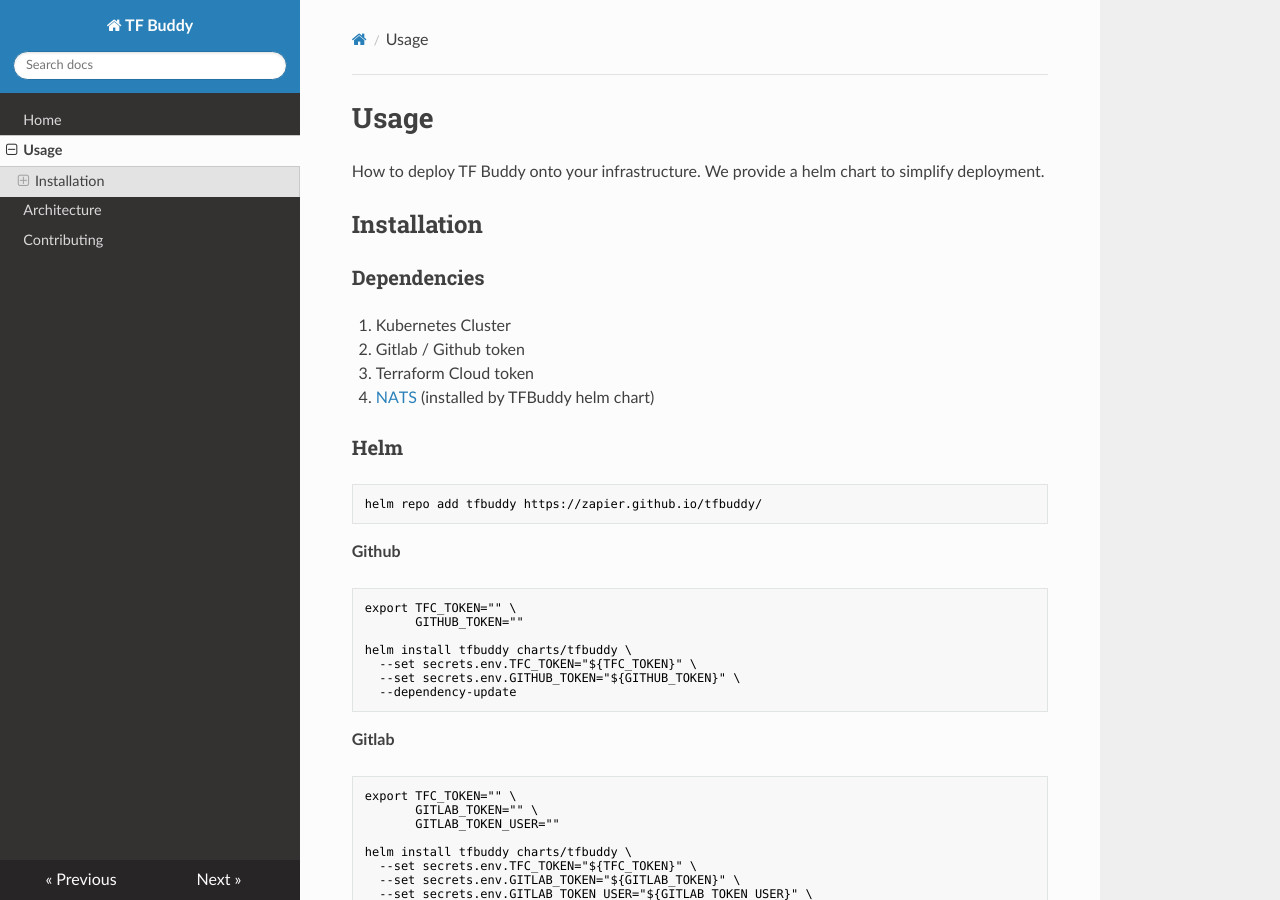
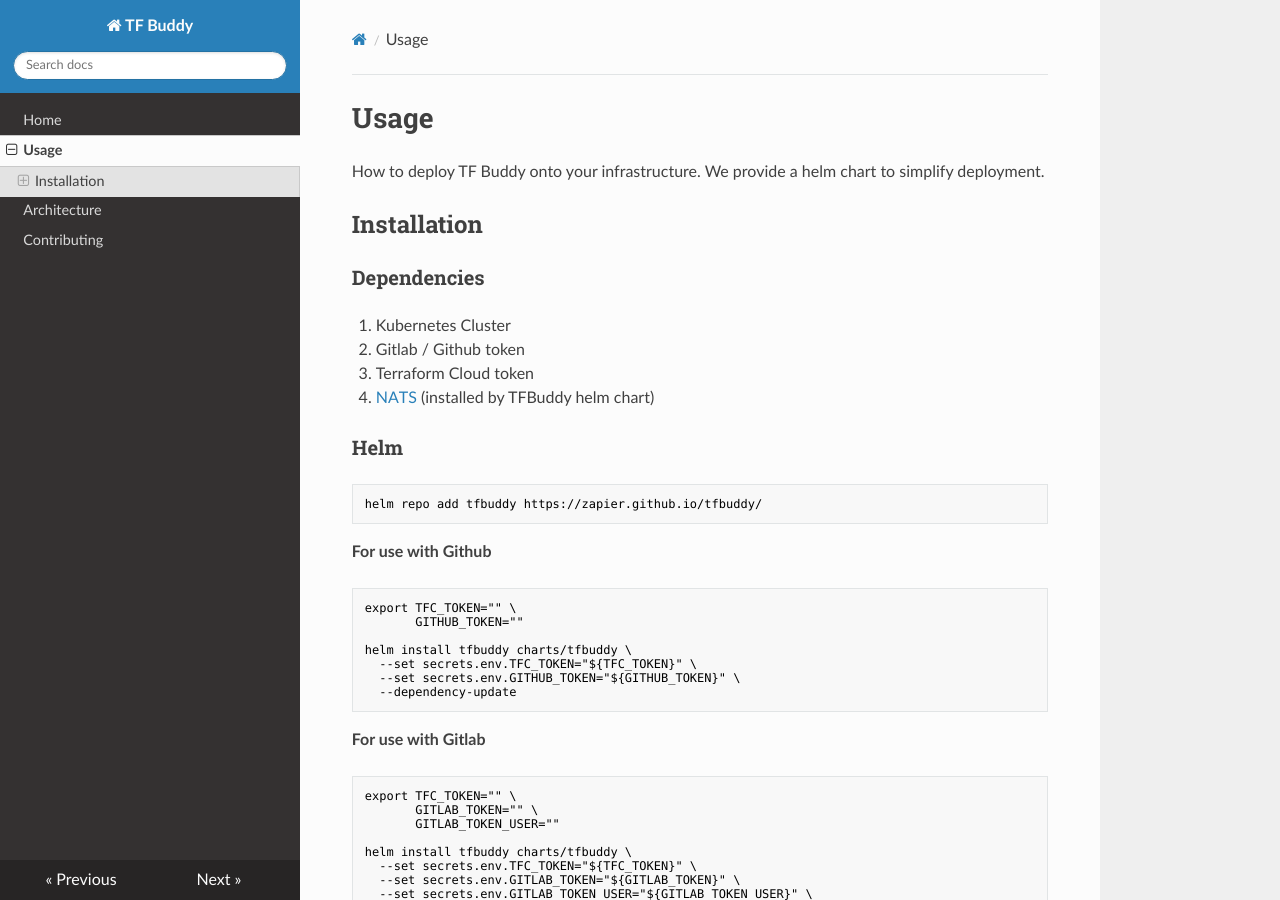
Before and after one commit to zapier/tfbuddy, an MkDocs documentation site: the page built from docs/usage.md, in a window 1280 px wide and 900 px high. Built offline with MkDocs 1.6.1, drawn with Linux system fonts in a browser that asks for light colours; nearby versions of some CDN libraries.

Commit message:
better example descriptions
Signed-off-by: Matt Morrison <matt.morrison@zapier.com>

````diff
--- a/docs/usage.md
+++ b/docs/usage.md
@@ -17,7 +17,7 @@
 helm repo add tfbuddy https://zapier.github.io/tfbuddy/
 ```
 
-**Github**
+**For use with Github**
 
 ```console
 export TFC_TOKEN="" \
@@ -29,7 +29,7 @@
   --dependency-update
 ```
 
-**Gitlab**
+**For use with Gitlab**
 
 ```console
 export TFC_TOKEN="" \
````
